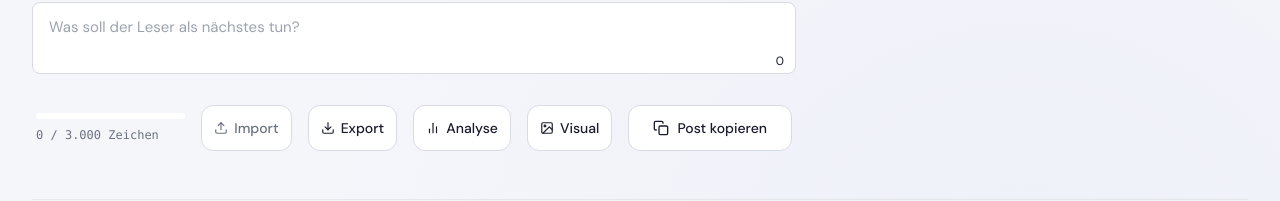
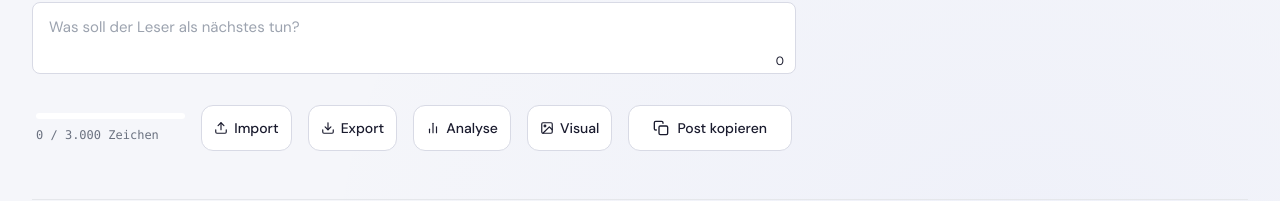
Before and after one commit to StefanMuellerAI/linkedineditor, a Next.js app: page / in a window 1280 px wide. Shown: the part 624-825 px from the top of the page. Built offline with nearby package versions, Linux system fonts and the light colour scheme; no server answers.

Commit message:
Fix import button active-state contrast

```diff
--- a/components/CharCount.tsx
+++ b/components/CharCount.tsx
@@ -163,7 +163,7 @@ export default function CharCount({ hook, content, cta, onVisualGenerate, visual
           title="Post aus .md importieren"
           className="px-3 py-3 rounded-xl text-sm font-medium shrink-0
                      border transition-all duration-200
-                     bg-editor-surface text-editor-muted border-editor-border hover:text-editor-text hover:border-editor-muted"
+                     bg-editor-surface text-editor-text border-editor-border hover:border-editor-muted"
         >
           <span className="flex items-center gap-1.5">
             <svg width="14" height="14" viewBox="0 0 24 24" fill="none" stroke="currentColor" strokeWidth="2" strokeLinecap="round" strokeLinejoin="round">
```
